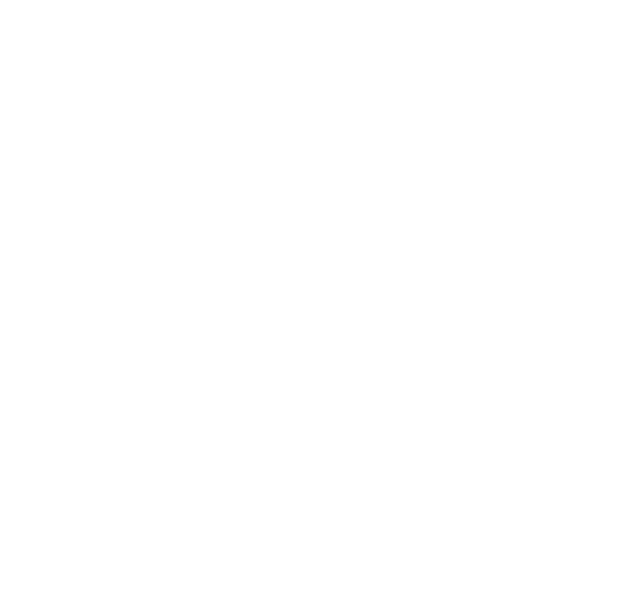
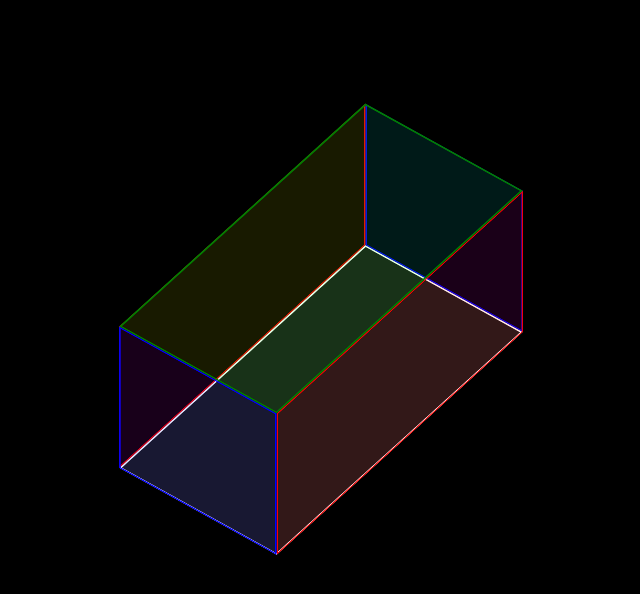
Before and after one commit to angelolucas/3d-room, a React app: page / in a window 1280 px wide. Shown: the top 594 px of the page, without its empty margins (319-959 px from the left). Built offline with nearby package versions, Linux system fonts and the light colour scheme.

Commit message:
basic 3d room

```diff
--- a/src/App.css
+++ b/src/App.css
@@ -1,11 +1,6 @@
-.room {
-  position: relative;
+body {
+  background: black;
 }
-.room__floor,
-.room__ceiling,
-.room__wall {
-  border: 1px solid white;
+* {
+  box-sizing: border-box;
 }
-.room_floor {
-
-}
--- a/src/App.js
+++ b/src/App.js
@@ -1,16 +1,21 @@
 import React, { Component } from 'react';
 import './App.css';
-import './App.css';
+import './room.css';
+
 class App extends Component {
   render() {
     return (
-      <div class="room">
-        <div class="room__floor"></div>
-        <div class="room__ceiling"></div>
-        <div class="room__wall room__wall--north"></div>
-        <div class="room__wall room__wall--south"></div>
-        <div class="room__wall room__wall--east"></div>
-        <div class="room__wall room__wall--west"></div>
+      <div className="room">
+        <div class="room__perspective">
+          <div className="room__container">
+            <div className="room__floor"></div>
+            <div className="room__ceiling"></div>
+            <div className="room__wall room__wall--north"></div>
+            <div className="room__wall room__wall--south"></div>
+            <div className="room__wall room__wall--east"></div>
+            <div className="room__wall room__wall--west"></div>
+          </div>
+        </div>
       </div>
     );
   }
--- a/src/room.css
+++ b/src/room.css
@@ -0,0 +1,80 @@
+:root {
+  --roomHeight: 200px;
+  --roomLength: 400px;
+  --roomWidth: 200px;
+}
+.room {
+  display: flex;
+  height: 100vh;
+  width: 100vw;
+  justify-content: center;
+  flex-direction: column;
+  perspective: 800px;
+  perspective-origin: 50% 100%;
+}
+.room__container {
+  transform: rotateX(45deg) rotateZ(38deg);
+  transform-style: preserve-3d;
+  position: relative;
+  height: var(--roomLength);
+  width: var(--roomWidth);
+  margin: auto;
+}
+.room__floor,
+.room__ceiling,
+.room__wall {
+  position: absolute;
+}
+.room__floor,
+.room__ceiling {
+  height: var(--roomLength);
+  width: var(--roomWidth);
+  top: 0;
+  left: 0;
+}
+.room__floor {
+  background-color: rgba(255, 255, 255, 0.1);
+  border: 2px solid white;
+}
+.room__ceiling {
+  transform: translateZ(var(--roomHeight));
+  background-color: rgba(0, 255, 0, 0.1);
+  border: 2px solid green;
+}
+.room__wall--east,
+.room__wall--west {
+  width: var(--roomHeight);
+  height: var(--roomLength);
+  top: 0;
+  background-color: rgba(255, 0, 0, 0.1);
+  border: 2px solid red;
+}
+.room__wall--east {
+  right: 0;
+  transform-origin: center right;
+  transform: rotateY(90deg);
+}
+.room__wall--west {
+  left: 0;
+  transform-origin: center left;
+  transform: rotateY(-90deg);
+}
+.room__wall--north,
+.room__wall--south {
+  width: var(--roomWidth);
+  height: var(--roomHeight);
+  left: 0;
+  border: 2px solid blue;
+  background-color: rgba(0, 0, 255, 0.1);
+}
+
+.room__wall--north {
+  transform: rotateX(90deg);
+  transform-origin: top center;
+  top: 0;
+}
+.room__wall--south {
+  transform: rotateX(-90deg);
+  transform-origin: bottom center;
+  bottom: 0;
+}
```
